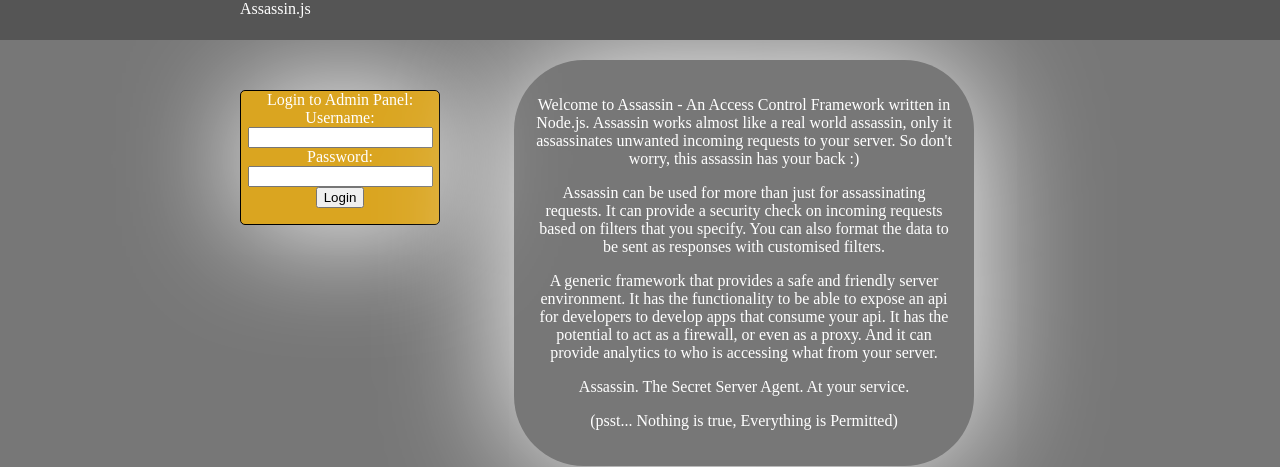
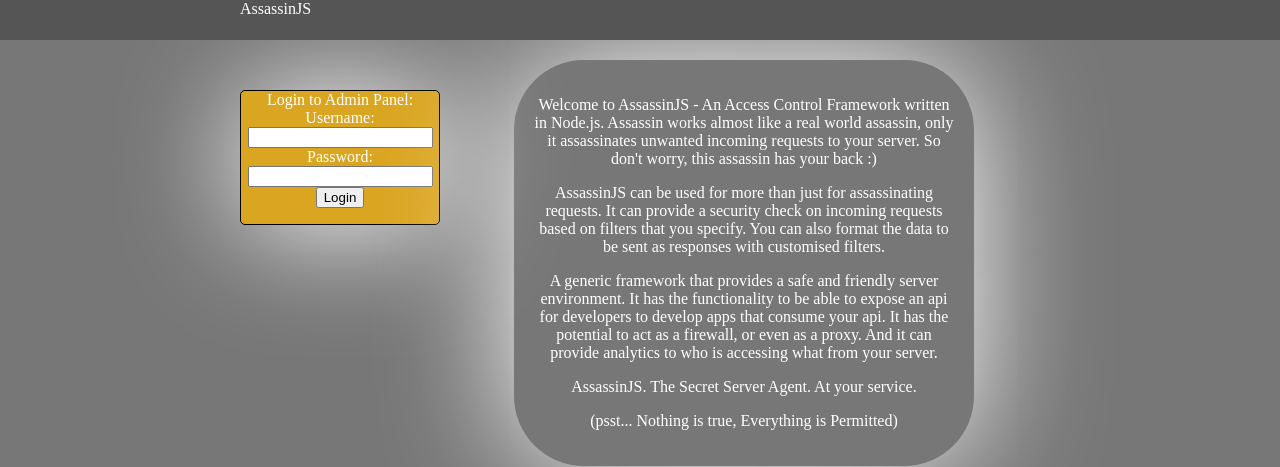
Before and after one commit to AssassinJS/AssassinJS, a plain HTML site: page TestFiles/assassin/index.html in a window 1280 px wide. Shown: the top 467 px of the page. Drawn offline with Linux system fonts and the light colour scheme.

Commit message:
modified Assassin to AssassinJS

```diff
--- a/TestFiles/assassin/index.html
+++ b/TestFiles/assassin/index.html
@@ -8,7 +8,7 @@
 
 <div id="headerWrapper">
 <div id="headerContent">
-Assassin.js
+AssassinJS
 </div>
 </div>
 <div id="contentWrapper">
@@ -25,13 +25,13 @@ Password: <input type="password" name="password" id="loginPasswordBox" />
 </div>
 <div id="contentRight">
 <div id="descriptionPanel">
-<p>Welcome to Assassin - An Access Control Framework written in Node.js. Assassin works almost like a real world assassin, only it assassinates unwanted incoming requests to your server. So don't worry, this assassin has your back :)</p>
+<p>Welcome to AssassinJS - An Access Control Framework written in Node.js. Assassin works almost like a real world assassin, only it assassinates unwanted incoming requests to your server. So don't worry, this assassin has your back :)</p>
 
-<p>Assassin can be used for more than just for assassinating requests. It can provide a security check on incoming requests based on filters that you specify. You can also format the data to be sent as responses with customised filters.</p>
+<p>AssassinJS can be used for more than just for assassinating requests. It can provide a security check on incoming requests based on filters that you specify. You can also format the data to be sent as responses with customised filters.</p>
 
 <p>A generic framework that provides a safe and friendly server environment. It has the functionality to be able to expose an api for developers to develop apps that consume your api. It has the potential to act as a firewall, or even as a proxy. And it can provide analytics to who is accessing what from your server.</p>
 
-<p>Assassin. The Secret Server Agent. At your service.</p>
+<p>AssassinJS. The Secret Server Agent. At your service.</p>
 
 <p>(psst... Nothing is true, Everything is Permitted)</p>
 </div>
```
